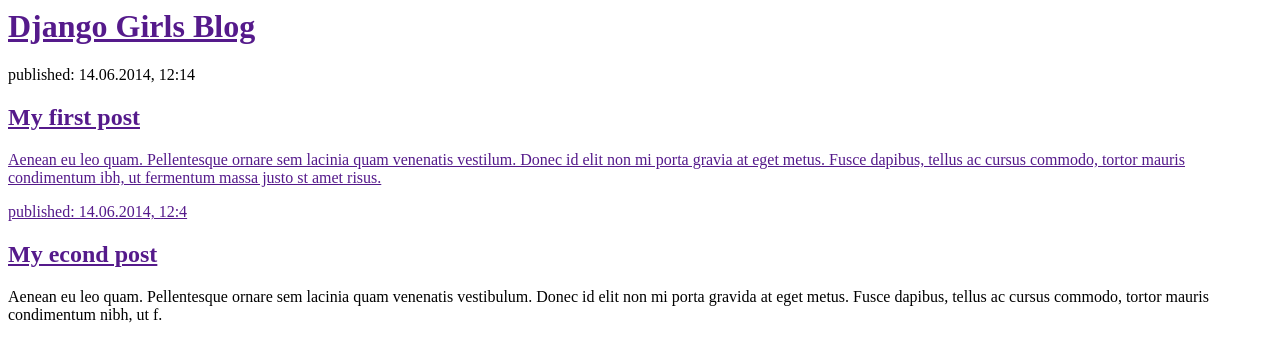
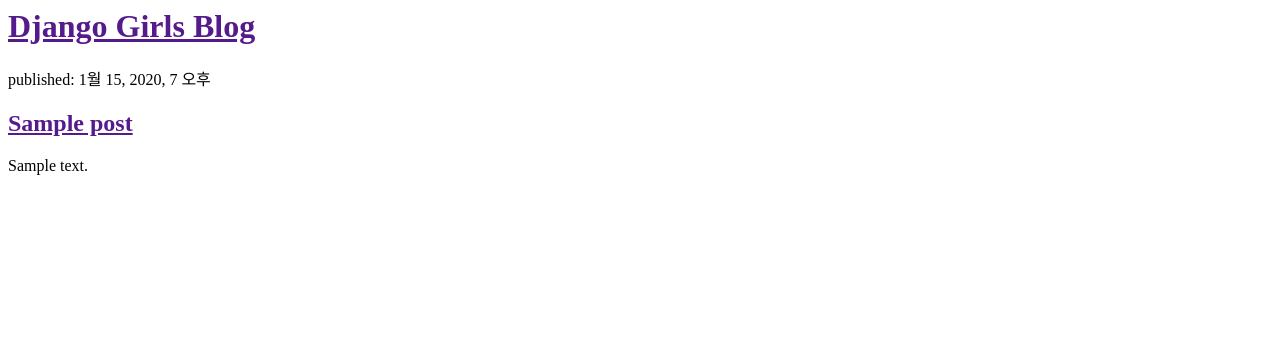
Before and after one commit to specialjin1/my-first-blog, a Django app: template blog/templates/blog/post_list.html in a window 1280 px wide. Shown: the top 362 px of the page. Run offline with Django 3.2, Linux system fonts and the light colour scheme; the template is opened without the code that fills it: values that come from a table or form of the project are taken from there, others are empty; tables that the repository leaves empty hold one stand-in row (values such as "Sample post").

Commit message:
Modified templates to display posts from database.

```diff
--- a/blog/models.py
+++ b/blog/models.py
@@ -6,9 +6,9 @@ class Post(models.Model) : # Object Declaration
     author = models.ForeignKey('auth.User', on_delete=models.CASCADE)
     title = models.CharField(max_length=200)
     text = models.TextField()
-    created_data = models.DateTimeField(
+    created_date = models.DateTimeField(
             default=timezone.now)
-    published_data = models.DateTimeField(
+    published_date = models.DateTimeField(
             blank=True, null=True)
 
     def publish(self):
--- a/blog/templates/blog/post_list.html
+++ b/blog/templates/blog/post_list.html
@@ -7,16 +7,12 @@
 			<h1><a href="">Django Girls Blog</a></h1>
 		</div>
 
-		<div>
-			<p>published: 14.06.2014, 12:14</>
-			<h2><a href="">My first post</></h2>
-			<p>Aenean eu leo quam. Pellentesque ornare sem lacinia quam venenatis vestilum. Donec id elit non mi porta gravia at eget metus. Fusce dapibus, tellus ac cursus commodo, tortor mauris condimentum ibh, ut fermentum massa justo st amet risus.</p>
-		</div>
-
-		<div>
-			<p>published: 14.06.2014, 12:4</p>
-			<h2><a href="">My econd post</a></h2>
-			<p>Aenean eu leo quam. Pellentesque ornare sem lacinia quam venenatis vestibulum. Donec id elit non mi porta gravida at eget metus. Fusce dapibus, tellus ac cursus commodo, tortor mauris condimentum nibh, ut f.</p>
-		</div>
+		{% for post in posts %}
+			<div>
+				<p>published: {{ post.published_date }}</p>
+				<h2><a href="">{{ post.title }}</a></h2>
+				<p>{{ post.text|linebreaksbr }}</p>
+			</div>
+		{% endfor %}
 	</body>
 </html>
--- a/mysite/settings.py
+++ b/mysite/settings.py
@@ -104,7 +104,7 @@ AUTH_PASSWORD_VALIDATORS = [
 # Internationalization
 # https://docs.djangoproject.com/en/1.11/topics/i18n/
 
-LANGUAGE_CODE = 'en-us'
+LANGUAGE_CODE = 'ko'
 
 TIME_ZONE = 'Asia/Seoul'
 
```
Also changed, not shown: blog/views.py (+4 -3 lines), blog/migrations/0002_auto_20180428_0023.py (added), 1 other file.
